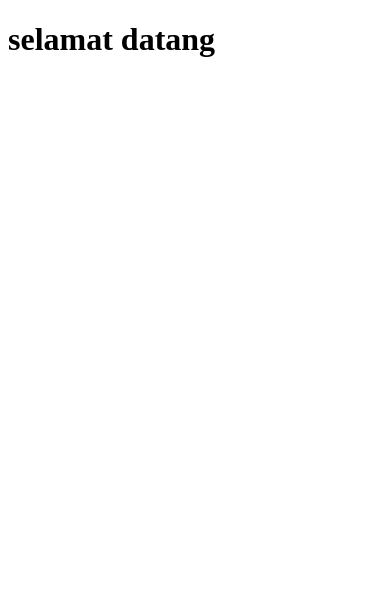
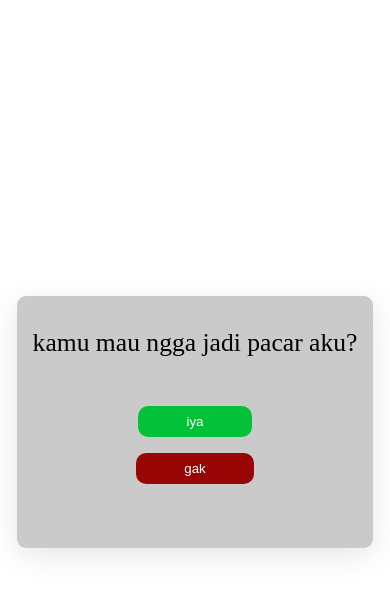
Before and after one commit to kak-rul/sahrul.github.io, a plain HTML site: page index.html in a window 390 px wide. Drawn offline with Linux system fonts and the light colour scheme.

Commit message:
mengubah file index.html dan menambah 2 file baru

```diff
--- a/index.html
+++ b/index.html
@@ -1,11 +1,27 @@
 <!DOCTYPE html>
 <html lang="en">
+
 <head>
-    <meta charset="UTF-8">
-    <meta name="viewport" content="width=device-width, initial-scale=1.0">
+    <meta charset="UTF-8" />
+    <meta name="viewport" content="width=device-width, initial-scale=1.0" />
+    <link rel="stylesheet" href="style.css" />
     <title>buat kamu</title>
 </head>
+
 <body>
-    <h1>selamat datang</h1>
+    <section class="container">
+        <div class="wrapper">
+            <div class="card">
+                <h1 class="judul">kamu mau ngga jadi pacar aku?</h1>
+            </div>
+            <div class="card">
+                <button class="btn-iya">iya</button>
+                <button id="button" class="btn-gak">gak</button>
+            </div>
+        </div>
+    </section>
+
+    <script src="script.js"></script>
 </body>
+
 </html>
--- /dev/null
+++ b/script.js
@@ -0,0 +1,8 @@
+let button = document.querySelector("#button");
+
+button.addEventListener("mouseover", () => {
+    let top = Math.floor(Math.random() * -100 + 1)
+    let left = Math.floor(Math.random() * 500 + 1)
+    button.style.top = `${top}px`
+    button.style.left = `${left}px`
+})
--- /dev/null
+++ b/style.css
@@ -0,0 +1,115 @@
+* {
+    padding: 0;
+    margin: 0;
+    box-sizing: border-box;
+}
+
+.container {
+    background-color: #ffffff;
+    height: 100svh;
+    display: flex;
+    align-items: center;
+    justify-content: center;
+}
+
+.wrapper {
+    border-radius: 9px;
+    padding: 4rem 2rem;
+    /* From https://css.glass */
+    background: rgba(118, 118, 118, 0.39);
+    border-radius: 16px;
+    box-shadow: 0 7px 30px rgba(0, 0, 0, 0.1);
+    backdrop-filter: blur(3.4px);
+    -webkit-backdrop-filter: blur(3.4px);
+    -webkit-border-radius: 9px;
+    -moz-border-radius: 9px;
+    -ms-border-radius: 9px;
+    -o-border-radius: 9px;
+}
+
+.judul {
+    color: #000;
+    font-size: 1.6rem;
+    font-family: poppins, serif;
+    font-weight: 400;
+}
+
+.card:nth-child(2) {
+    display: flex;
+    justify-content: space-evenly;
+    position: relative;
+    padding: 4rem 0;
+    margin-top: 1.7rem;
+}
+
+.card>button {
+    color: #fff;
+    padding: 0.5rem 3rem;
+    outline: none;
+    border: none;
+    border-radius: 10px;
+    -webkit-border-radius: 10px;
+    -moz-border-radius: 10px;
+    -ms-border-radius: 10px;
+    -o-border-radius: 10px;
+}
+
+.btn-iya {
+    position: absolute;
+    left: 5rem;
+    background-color: rgb(3, 194, 58);
+}
+
+.btn-gak {
+    position: absolute;
+    left: 14rem;
+    background-color: rgb(152, 6, 6);
+}
+
+.btn-iya:hover {
+    background-color: rgb(16, 253, 84);
+    transform: scale(0.8);
+    -webkit-transform: scale(0.8);
+    -moz-transform: scale(0.8);
+    -ms-transform: scale(0.8);
+    -o-transform: scale(0.8);
+    transition: 200ms ease-in-out all;
+    -webkit-transition: 200ms ease-in-out all;
+    -moz-transition: 200ms ease-in-out all;
+    -ms-transition: 200ms ease-in-out all;
+    -o-transition: 200ms ease-in-out all;
+}
+
+.btn-gak:hover {
+    background-color: rgb(248, 0, 0);
+    transform: scale(0.8);
+    -webkit-transform: scale(0.8);
+    -moz-transform: scale(0.8);
+    -ms-transform: scale(0.8);
+    -o-transform: scale(0.8);
+}
+
+@media screen and (max-width:425px) {
+    .wrapper {
+        padding: 2rem 1rem;
+    }
+
+    .card:nth-child(2) {
+        flex-direction: column;
+        padding: 2rem 0;
+        margin-top: 1rem;
+        align-items: center;
+    }
+
+    .btn-iya {
+        position: relative;
+        left: 0;
+        margin-bottom: 1rem;
+    }
+
+    .btn-gak {
+        position: relative;
+        left: 0;
+    }
+
+}
```
